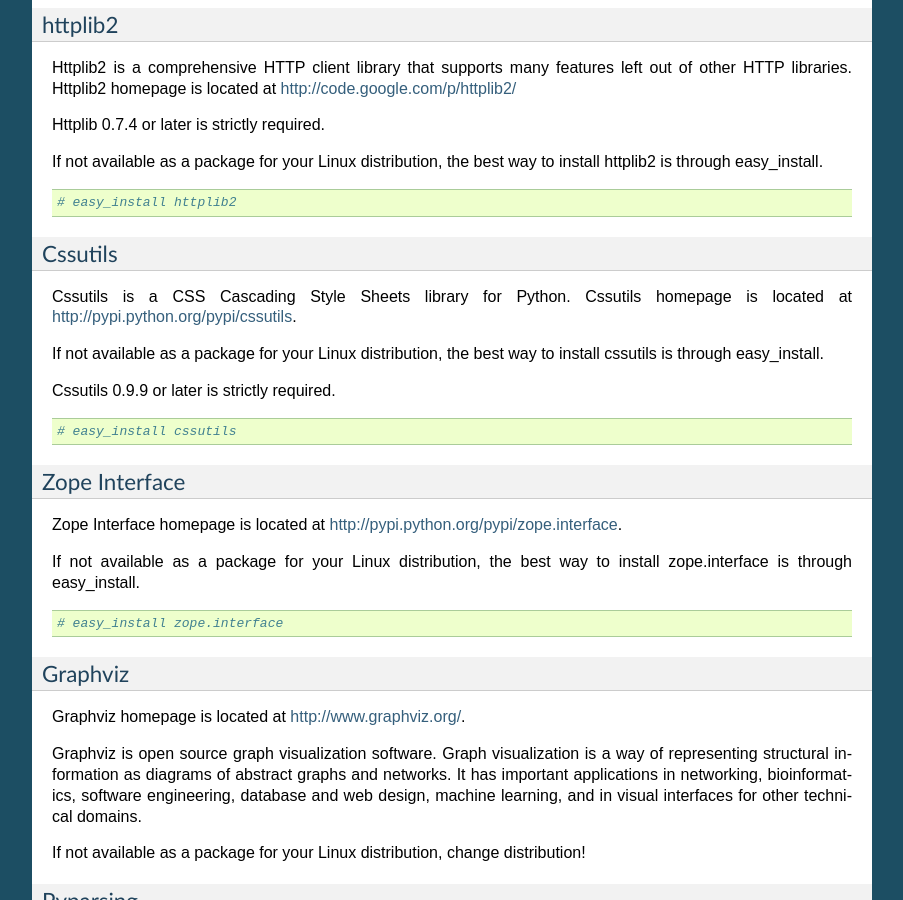
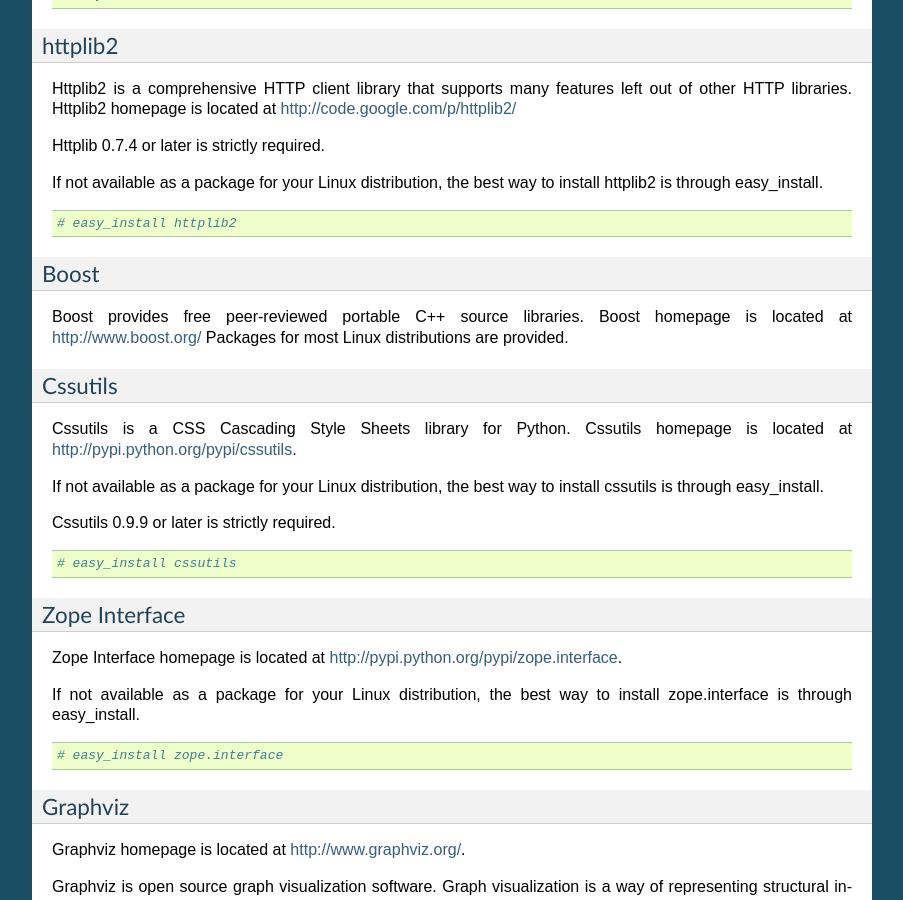
Before and after one commit to buffer/thug, a Sphinx documentation site: the page built from doc/source/build.rst, in a window 1280 px wide and 900 px high, scrolled down 3125 px. Shown: the whole window, without its empty margins (198-1101 px from the left). Built offline with Sphinx 7.4.7, drawn with Linux system fonts in a browser that asks for light colours.

Commit message:
changes requested by @buffer

```diff
--- a/doc/source/build.rst
+++ b/doc/source/build.rst
@@ -17,6 +17,7 @@
 * Pefile
 * Chardet
 * httplib2
+* boost
 * Cssutils
 * Zope interface
 * Graphviz
@@ -227,6 +228,14 @@
         # easy_install httplib2
 
 
+Boost
+^^^^^
+
+Boost provides free peer-reviewed portable C++ source libraries.
+Boost homepage is located at http://www.boost.org/
+Packages for most Linux distributions are provided.
+
+
 Cssutils
 ^^^^^^^^
 
```
